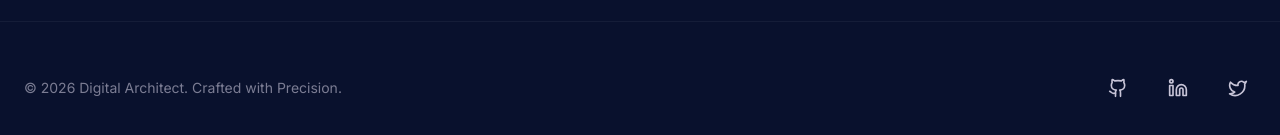
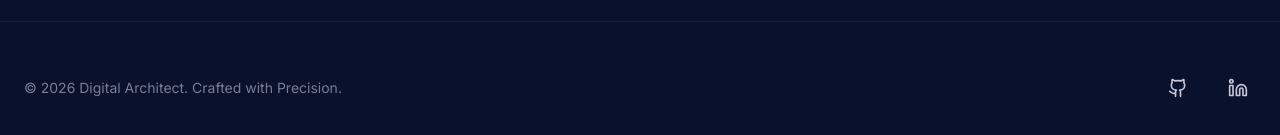
Before and after one commit to leoreyes07/leonardo-reyes-portfolio, a React (Vite) app: page /projects in a window 1280 px wide. Shown: the part 971-1106 px from the top of the page. Built offline with nearby package versions, Linux system fonts and the light colour scheme.

Commit message:
fix(projects): force fresh screenshot for Dogstagram via Microlink

```diff
--- a/src/components/Layout.tsx
+++ b/src/components/Layout.tsx
@@ -2,7 +2,7 @@ import { motion, AnimatePresence } from "motion/react";
 import { useTranslation } from "react-i18next";
 import { Link, NavLink, Outlet } from "react-router-dom";
 import { useState, useEffect } from "react";
-import { Menu, X, Github, Linkedin, Twitter } from "lucide-react";
+import { Menu, X, Github, Linkedin } from "lucide-react";
 import CustomCursor from "./CustomCursor";
 
 export default function Layout() {
@@ -155,9 +155,7 @@ export default function Layout() {
             <a href="https://www.linkedin.com/in/leonardo-reyes-8ab61a171" target="_blank" rel="noopener noreferrer" className="text-on-surface-variant hover:text-secondary p-2 transition-colors">
               <Linkedin size={20} />
             </a>
-            <a href="#" className="text-on-surface-variant hover:text-secondary p-2 transition-colors">
-              <Twitter size={20} />
-            </a>
+
           </div>
         </div>
       </footer>
--- a/src/data/projects.ts
+++ b/src/data/projects.ts
@@ -32,7 +32,7 @@ export const PROJECTS: Project[] = [
     tags: ["Svelte", "Vite", "API"],
     hasTagBadge: true,
     iconKey: "code-xml",
-    image: "https://api.microlink.io/?url=https://dogstagram-1.netlify.app/&screenshot=true&meta=false&embed=screenshot.url",
+    image: "https://api.microlink.io/?url=https://dogstagram-1.netlify.app/&screenshot=true&meta=false&embed=screenshot.url&force=true",
     link: "https://dogstagram-1.netlify.app/",
     size: "small",
     featured: true,
```
Also changed, not shown: public/dogstagram-screenshot.png (added).
